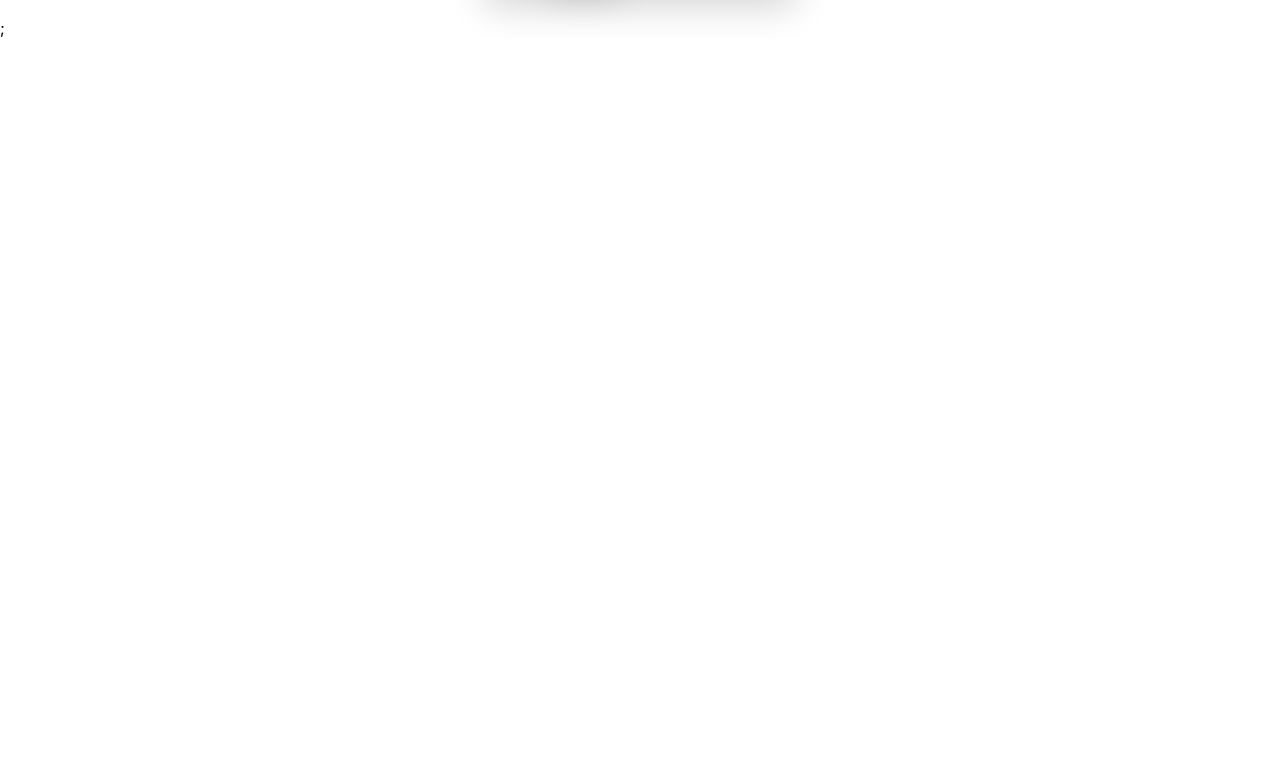
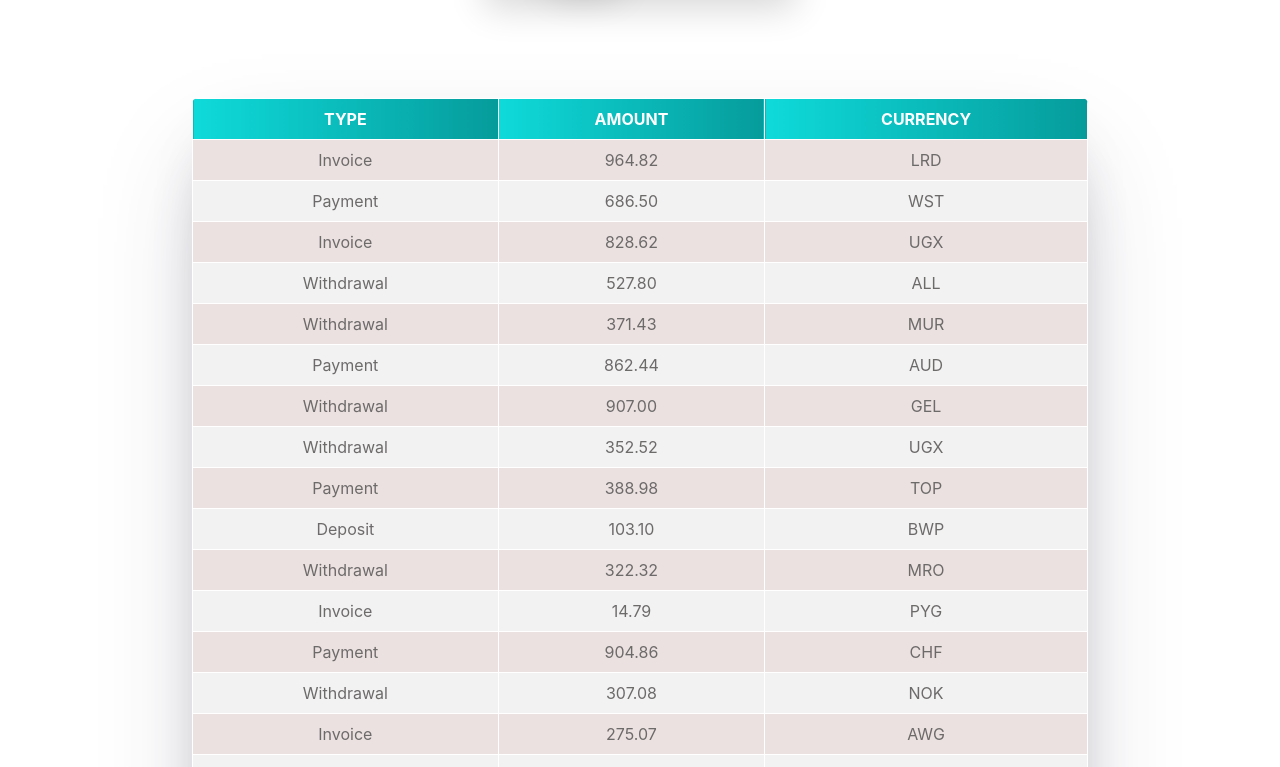
Before and after one commit to Volodya1989/goit-react-hw-01-components, a React (Create React App) app: page / in a window 1280 px wide. Shown: the part 1013-1780 px from the top of the page. Before the commit the page ends 1051 px from the top, so only its background shows below. Built offline with nearby package versions, Linux system fonts and the light colour scheme.

Commit message:
table added

```diff
--- a/src/App.js
+++ b/src/App.js
@@ -1,10 +1,12 @@
 import user from "./components/data/user.json";
 import data from "./components/data/data.json";
 import friends from "./components/data/friends.json";
+import transactions from "./components/data/transactions.json";
 
 import Profile from "./components/Profile";
 import Statistics from "./components/Statistics";
 import FriendList from "./components/FriendList";
+import TransactionHistory from "./components/TransactionHistory";
 
 function App() {
   return (
@@ -17,7 +19,8 @@
         stats={user.stats}
       />
       <Statistics title="Upload stats" stats={data} />
-      <FriendList friends={friends} />;
+      <FriendList friends={friends} />
+      <TransactionHistory items={transactions} />
     </div>
   );
 }
--- /dev/null
+++ b/src/components/TransactionHistory/TransactionHistory.js
@@ -0,0 +1,31 @@
+import React from "react";
+import "./TransactionHistory.style.css";
+
+const TransactionHistory = ({ items }) => {
+  console.log(items);
+  return (
+    <>
+      <table class="transaction-history">
+        <thead className="header">
+          <tr>
+            <th>Type</th>
+            <th>Amount</th>
+            <th>Currency</th>
+          </tr>
+        </thead>
+        {items.map(({ id, type, amount, currency }, index) => {
+          return (
+            <tbody key={id} className="raw">
+              <tr className={` ${index % 2 === 0 ? "even" : "odd"}`}>
+                <td>{type}</td>
+                <td>{amount}</td>
+                <td>{currency}</td>
+              </tr>
+            </tbody>
+          );
+        })}
+      </table>
+    </>
+  );
+};
+export default TransactionHistory;
--- /dev/null
+++ b/src/components/TransactionHistory/TransactionHistory.style.css
@@ -0,0 +1,44 @@
+.transaction-history {
+  text-align: center;
+  margin-left: auto;
+  margin-right: auto;
+  padding-top: 20px;
+  box-shadow: rgba(50, 50, 93, 0.25) 0px 50px 100px -20px,
+    rgba(0, 0, 0, 0.3) 0px 30px 60px -30px,
+    rgba(10, 37, 64, 0.35) 0px -2px 6px 0px inset;
+  margin-top: 100px;
+  margin-bottom: 100px;
+}
+table {
+  border-collapse: collapse;
+  width: 70%;
+  border: none;
+  color: white;
+  overflow: hidden;
+  border-radius: 6px;
+}
+
+th,
+td {
+  border: white 0.2px solid;
+  padding-top: 10px;
+  padding-bottom: 10px;
+}
+
+th {
+  background: linear-gradient(to right, rgb(15, 218, 218), rgb(6, 155, 155));
+  color: white;
+  text-transform: uppercase;
+}
+
+td {
+  text-transform: capitalize;
+  color: rgb(109, 106, 106);
+}
+
+.odd {
+  background-color: rgb(242, 242, 242);
+}
+.even {
+  background-color: rgb(235, 225, 225);
+}
--- /dev/null
+++ b/src/components/TransactionHistory/index.js
@@ -0,0 +1 @@
+export { default } from "./TransactionHistory";
--- /dev/null
+++ b/src/components/data/transactions.json
@@ -0,0 +1,122 @@
+[
+  {
+    "id": "1e0700a2-5183-4291-85cc-2065a036a683",
+    "type": "invoice",
+    "amount": "964.82",
+    "currency": "LRD"
+  },
+  {
+    "id": "a30f821b-4d25-4ff0-abdd-e340b3f0dd2b",
+    "type": "payment",
+    "amount": "686.50",
+    "currency": "WST"
+  },
+  {
+    "id": "44dca67a-8e5a-4798-bf8e-b15efd4e1abd",
+    "type": "invoice",
+    "amount": "828.62",
+    "currency": "UGX"
+  },
+  {
+    "id": "ea8ed3dc-2b68-4a53-905a-53ecb0adef33",
+    "type": "withdrawal",
+    "amount": "527.80",
+    "currency": "ALL"
+  },
+  {
+    "id": "ea76146a-0b00-4b80-bc02-a8c822176712",
+    "type": "withdrawal",
+    "amount": "371.43",
+    "currency": "MUR"
+  },
+  {
+    "id": "63ca02f9-d637-46b5-9237-f3b24425e029",
+    "type": "payment",
+    "amount": "862.44",
+    "currency": "AUD"
+  },
+  {
+    "id": "ed0263e8-59a5-4bf1-87e0-2bb88e53dc34",
+    "type": "withdrawal",
+    "amount": "907.00",
+    "currency": "GEL"
+  },
+  {
+    "id": "6013bad0-750c-4691-8bc2-d8f2b43969c4",
+    "type": "withdrawal",
+    "amount": "352.52",
+    "currency": "UGX"
+  },
+  {
+    "id": "252c7be4-8b06-4fa7-8d42-61fb835b70d5",
+    "type": "payment",
+    "amount": "388.98",
+    "currency": "TOP"
+  },
+  {
+    "id": "4eaab41b-b967-40ac-82ed-85fc66f646f1",
+    "type": "deposit",
+    "amount": "103.10",
+    "currency": "BWP"
+  },
+  {
+    "id": "9648a350-8469-42d5-8bf3-18090de5fe67",
+    "type": "withdrawal",
+    "amount": "322.32",
+    "currency": "MRO"
+  },
+  {
+    "id": "9c5c25fb-1a95-4b2f-8d1f-4c4426d677cc",
+    "type": "invoice",
+    "amount": "14.79",
+    "currency": "PYG"
+  },
+  {
+    "id": "43ef232c-80e9-4d6f-b48a-b22405620de3",
+    "type": "payment",
+    "amount": "904.86",
+    "currency": "CHF"
+  },
+  {
+    "id": "5161682e-e620-4019-ab0a-24ceb10fbd20",
+    "type": "withdrawal",
+    "amount": "307.08",
+    "currency": "NOK"
+  },
+  {
+    "id": "7b119d71-42e6-4c42-a141-6818b07bb9ff",
+    "type": "invoice",
+    "amount": "275.07",
+    "currency": "AWG"
+  },
+  {
+    "id": "a4f65722-65c4-4c28-b1f4-b8ed988bb205",
+    "type": "deposit",
+    "amount": "213.10",
+    "currency": "STD"
+  },
+  {
+    "id": "c6e5784b-0ca3-48d6-86e5-b5128af5a523",
+    "type": "invoice",
+    "amount": "116.11",
+    "currency": "CUP CUC"
+  },
+  {
+    "id": "c9ebed6a-3a02-4b49-ac0d-0534b51f2bfd",
+    "type": "invoice",
+    "amount": "878.67",
+    "currency": "HKD"
+  },
+  {
+    "id": "a4a98b0e-b22c-438b-9f83-de2df52110c8",
+    "type": "invoice",
+    "amount": "725.03",
+    "currency": "UYU UYI"
+  },
+  {
+    "id": "b39bfa7a-0166-4c47-94d6-87d20590f746",
+    "type": "payment",
+    "amount": "405.45",
+    "currency": "MDL"
+  }
+]
```
Also changed, not shown: src/components/FriendList/FriendList.js (+0 -19 lines).
